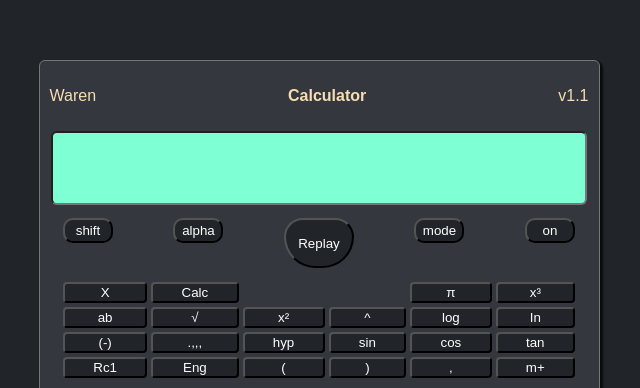
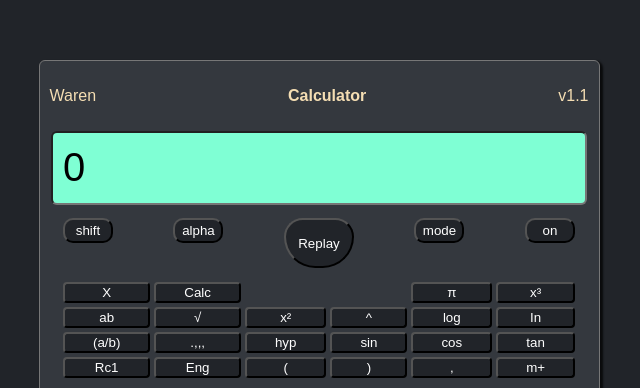
Before and after one commit to WarenJSM29/Scientific_Caculator_v2, a plain HTML site: page index.html in a window 1280 px wide. Shown: the part 109-497 px from the top of the page, 321-961 px from the left. Drawn offline with Linux system fonts and the light colour scheme.

Commit message:
New Features Added

```diff
--- a/index.html
+++ b/index.html
@@ -15,7 +15,7 @@
         </section>
 
         <form name="calculator" class="calculator">
-            <input id="display" type="textfield" name="ans" value="" autocomplete="off" readonly onkeyup="DeleteCharacter(event), evaluarExpresion()">
+            <input id="display" type="textfield" name="ans" value="0" autocomplete="off" onkeyup="DeleteCharacter(event), evaluarExpresion()">
 
             <section id="functions">
                 <input type="button" value="shift" class="btn_function button">
@@ -30,52 +30,52 @@
                 <input type="button" value="Calc" class="button">
                 <input type="button" value="_" class="button hidden">
                 <input type="button" value="_" class="button hidden">
-                <input type="button" value="π" class="button" onclick="document.calculator.ans.value+='π'">
-                <input type="button" value="x³" class="button" onclick="document.calculator.ans.value+='**3'">
+                <input type="button" value="π" class="button" onclick="insertText('π')">
+                <input type="button" value="x³" class="button" onclick="insertText('**3')">
 
                 <input type="button" value="ab" class="button">
-                <input type="button" value="√" class="button">
-                <input type="button" value="x²" class="button" onclick="document.calculator.ans.value+='**2'">
-                <input type="button" value="^" class="button" onclick="document.calculator.ans.value+='**'">
+                <input type="button" value="√" class="button" onclick="insertText('sqrt()')">
+                <input type="button" value="x²" class="button" onclick="insertText('**2')">
+                <input type="button" value="^" class="button" onclick="insertText('**')">
                 <input type="button" value="log" class="button">
                 <input type="button" value="In" class="button">
 
-                <input type="button" value="(-)" class="button">
+                <input type="button" value="(a/b)" class="button" onclick="insertText('(a/b)')">
                 <input type="button" value=".,,," class="button">
                 <input type="button" value="hyp" class="button">
-                <input type="button" value="sin" class="button">
-                <input type="button" value="cos" class="button">
-                <input type="button" value="tan" class="button">
+                <input type="button" value="sin" class="button" onclick="insertText('sin()')">
+                <input type="button" value="cos" class="button" onclick="insertText('cos()')">
+                <input type="button" value="tan" class="button" onclick="insertText('tan()')">
 
                 <input type="button" value="Rc1" class="button">
                 <input type="button" value="Eng" class="button">
-                <input type="button" value="(" class="button" onclick="document.calculator.ans.value+='('">
-                <input type="button" value=")" class="button" onclick="document.calculator.ans.value+=')'">
-                <input type="button" value="," class="button">
+                <input type="button" value="(" class="button" onclick="insertText('(')">
+                <input type="button" value=")" class="button" onclick="insertText(')')">
+                <input type="button" value="," class="button" onclick="insertText(',')">
                 <input type="button" value="m+" class="button">
             </section>
 
             <section id="numbers">
-                <input type="button" value="7" class="button" onclick="document.calculator.ans.value+='7'">
-                <input type="button" value="8" class="button" onclick="document.calculator.ans.value+='8'">
-                <input type="button" value="9" class="button" onclick="document.calculator.ans.value+='9'">
-                <input type="button" value="DEL" class="button color" onclick="DeleteLastCharacter()">
+                <input type="button" value="7" class="button" onclick="insertText('7')">
+                <input type="button" value="8" class="button" onclick="insertText('8')">
+                <input type="button" value="9" class="button" onclick="insertText('9')">
+                <input type="button" value="DEL" class="button color" onclick="DeleteCharacterButton()">
                 <input type="reset" value="AC" class="button color">
 
-                <input type="button" value="4" class="button" onclick="document.calculator.ans.value+='4'">
-                <input type="button" value="5" class="button" onclick="document.calculator.ans.value+='5'">
-                <input type="button" value="6" class="button" onclick="document.calculator.ans.value+='6'">
-                <input type="button" value="x" class="button" onclick="document.calculator.ans.value+='*'">
-                <input type="button" value="÷" class="button" onclick="document.calculator.ans.value+='/'">
+                <input type="button" value="4" class="button" onclick="insertText('4')">
+                <input type="button" value="5" class="button" onclick="insertText('5')">
+                <input type="button" value="6" class="button" onclick="insertText('6')">
+                <input type="button" value="x" class="button" onclick="insertText('*')">
+                <input type="button" value="÷" class="button" onclick="insertText('/')">
 
-                <input type="button" value="1" class="button" onclick="document.calculator.ans.value+='1'">
-                <input type="button" value="2" class="button" onclick="document.calculator.ans.value+='2'">
-                <input type="button" value="3" class="button" onclick="document.calculator.ans.value+='3'">
-                <input type="button" value="+" class="button" onclick="document.calculator.ans.value+='+'">
-                <input type="button" value="-" class="button" onclick="document.calculator.ans.value+='-'">
+                <input type="button" value="1" class="button" onclick="insertText('1')">
+                <input type="button" value="2" class="button" onclick="insertText('2')">
+                <input type="button" value="3" class="button" onclick="insertText('3')">
+                <input type="button" value="+" class="button" onclick="insertText('+')">
+                <input type="button" value="-" class="button" onclick="insertText('-')">
 
-                <input type="button" value="0" class="button" onclick="document.calculator.ans.value+='0'">
-                <input type="button" value="." class="button" onclick="document.calculator.ans.value+='.'">
+                <input type="button" value="0" class="button" onclick="insertText('0')">
+                <input type="button" value="." class="button" onclick="insertText('.')">
                 <input type="button" value="EXP" class="button">
                 <input type="button" value="Ans" class="button">
                 <input type="button" value="=" class="button" onclick="document.calculator.ans.value=eval(document.calculator.ans.value)">
--- a/script.js
+++ b/script.js
@@ -4,16 +4,16 @@ function DeleteCharacter(event) {
 
     // Verifica si se presionó la tecla Backspace (código de tecla 8)
     if (event.keyCode === 8) {
-        let ActualValue = input.value;
-        input.value = ActualValue.slice(0, -1); // Elimina el último carácter
+        let actualValue = input.value;
+        input.value = actualValue.slice(0, -1); // Elimina el último carácter
     }
 }
 
 // Función para eliminar el último carácter del input de texto al hacer clic en el botón "Eliminar"
-function DeleteLastCharacter() {
+function DeleteCharacterButton() {
     let input = document.getElementById("display");
-    let ActualValue = input.value;
-    input.value = ActualValue.slice(0, -1); // Elimina el último carácter
+    let actualValue = input.value;
+    input.value = actualValue.slice(0, -1); // Elimina el último carácter
 }
 
 //Valor PI
@@ -22,3 +22,43 @@ function PIValue() {
 }
 
 const π = PIValue();
+
+//Funcion Trigonometrica Seno
+function sin(value) {
+    return Math.sin(value);
+}
+
+//Funcion Trigonometrica Coceno
+function cos(value) {
+    return Math.cos(value);
+}
+
+//Funcion Trigonometrica Tangente
+function tan(value) {
+    return Math.tan(value);
+}
+
+//Raiz Cuadrada
+function sqrt(value) {
+    return Math.sqrt(value);
+}
+
+//-------------------------
+function insertText(Text) {
+    let input = document.getElementById("display");
+    let start = input.selectionStart;
+    let end = input.selectionEnd;
+    let value = input.value;
+
+    // Insertar el texto en la posición del cursor
+    let newValue = value.substring(0, start) + Text + value.substring(end);
+
+    // Actualizar el valor del campo de entrada
+    input.value = newValue;
+
+    // Ajustar la posición del cursor después de la inserción
+    input.setSelectionRange(start + Text.length, start + Text.length);
+
+    // Enfocar nuevamente el campo de entrada
+    input.focus();
+}
```
